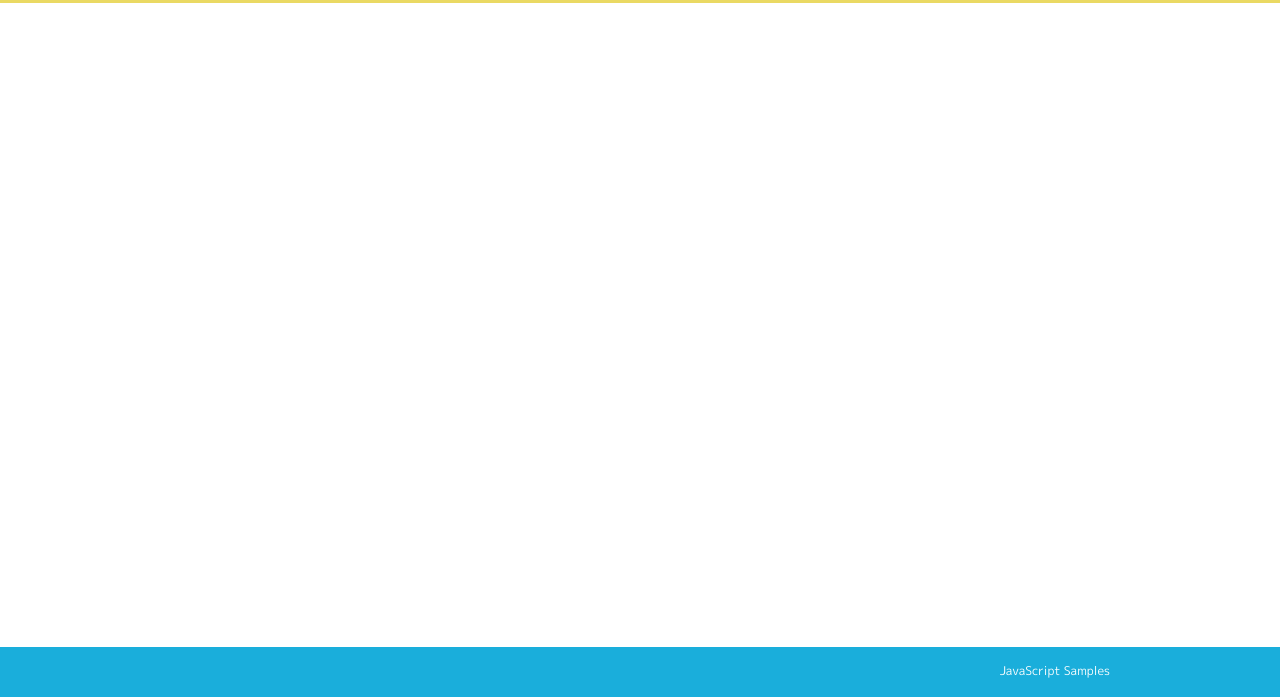
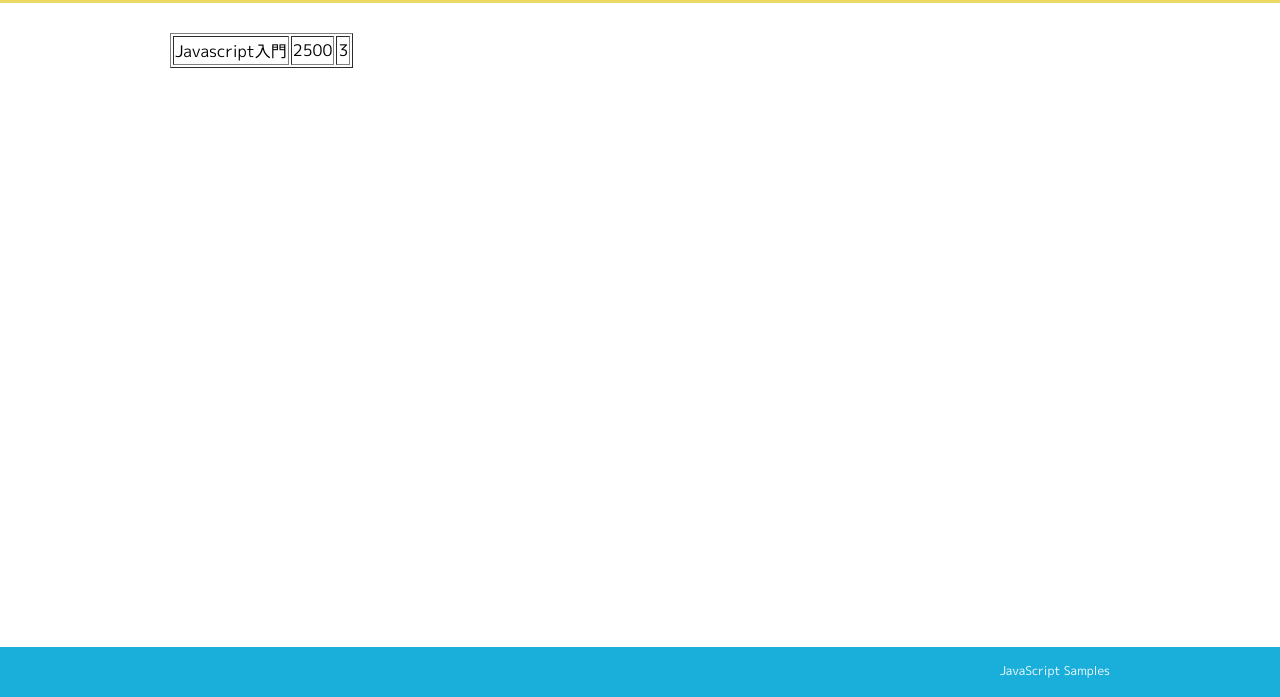
Before and after one commit to naetosuuke/javascript_training, a plain HTML site: page lesson3/index.html in a window 1280 px wide. Shown: the part 103-800 px from the top of the page. Drawn offline with Linux system fonts and the light colour scheme.

Commit message:
lesson3 complete

```diff
--- a/lesson3/index.html
+++ b/lesson3/index.html
@@ -19,6 +19,22 @@
 <div class="container">
 <section>
 
+    <table border="1">
+        <tr>
+            <td id="title"></td>
+            <td id="price"></td>
+            <td id="stock"></td>
+        </tr>
+    </table>
+
+    <!-- <h1>やることリスト</h1>
+    <ul id="list">
+    </ul> -->
+
+    <!-- <p id='output'></p>
+    <p id='output2'></p>
+    <p id='output3'></p>
+     -->
 </section>
 </div><!-- /.container -->
 </main>
@@ -27,5 +43,128 @@
 <p>JavaScript Samples</p>
 </div><!-- /.container -->
 </footer>
+<script>
+    'use strict';
+
+    let jsbook = {title: 'Javascript入門', price: ' 2500', stock: 3};
+
+    document.getElementById('title').textContent = jsbook.title;
+    document.getElementById('price').textContent = jsbook.price;
+    document.getElementById('stock').textContent = jsbook.stock;
+
+
+
+    // for (let p in jsbook) {
+    //     console.log(p + ' : ' + jsbook[p]);
+    // }
+
+    // console.log(jsbook);
+    // console.log(jsbook.title); // ドット記法
+    // console.log(jsbook['price']); // ブラケット記法
+    // jsbook.stock = 10;
+    // jsbook['stock'] = 10;
+    // console.log(jsbook.stock);
+
+
+    // let todo = ['デザインカンプ作成', 'データ整理', '勉強会申込', '牛乳買う']
+    // todo.push('歯医者に行く');
+    // for(let item of todo) {
+    //     const li = `<li>${item}</li>`;
+    //     // list要素の子要素として先頭に追加
+    //     document.getElementById('list').insertAdjacentHTML('beforeend', li);
+    // }
+
+
+    // function fizzbuzz(num) {
+    //     if(num % 3 === 0 && num % 5 === 0) {
+    //         return 'fizzbuzz';
+    //     } else if(num % 3 === 0) {
+    //         return 'fizz';
+    //     } else if (num % 5 === 0) {
+    //         return 'buzz';
+    //     } else {
+    //         return num;;
+    //     }
+    // }
+
+    // let i = 1;
+    // while(i <= 30) {
+    //     console.log(fizzbuzz(i));
+    //     i += 1;
+    // }
+
+
+    // function total(price) {
+    //     const tax = 0.1;
+    //     return price * (1 + tax);
+    // }
+    // console.log('コーヒーメーカーの値段は' + total(8000) + '円(税込)です。');
+    // document.getElementById('output').textContent = 'コーヒーメーカーの値段は' + total(8000) + '円(税込)です。';
+    // document.getElementById('output2').textContent = 'コーヒーフィルターの値段は' + total(200) + '円(税込)です。';
+    // document.getElementById('output3').textContent = 'コーヒー豆の値段は' + total(1000) + '円(税込)です。';
+
+
+
+    // let enemyLife = 100;
+    // window.alert('戦闘スタート');
+    // while(enemyLife > 0) {
+    //     const attack = Math.floor(Math.random() * 30) + 1; // attackはループ毎に破棄
+    //     console.log('モンスターに' + attack + 'のダメージ！');
+    //     enemyLife -= attack;
+    // }
+
+    // console.log('敵を倒した！');
+
+
+    // let i = 1;
+    // while(i <= 10) {
+    //     console.log(i + '枚');
+    //     i += 1;
+    // }
+
+    // const hour = new Date().getHours();;
+    // if(hour >= 19 && hour < 21) {
+    //     window.alert('お弁当30%OFF!');
+    // } else if(hour === 9 || hour === 15) {
+    //     window.alert('お弁当1個買うと1個おまけ!');
+    // } else {
+    //     window.alert('お弁当はいかがですか?');
+    // }
+
+
+    // const number = Math.floor(Math.random() *  6); // 0~5のランダムな整数を生成
+    // const answer = parseInt(window.prompt('数当てゲーム。0~5までの数字を入力してね'));
+    // let message;
+    // if(answer === number) {
+    //     message = 'あたり！';
+    // } else if(answer < number) {
+    //     message = '残念！もっと大きいよ';
+    // } else if(answer > number) {
+    //     message = '残念！もっと小さいよ';
+    // } else {
+    //     message = '0~5の数字を入力してね';
+    // }
+
+    // window.alert(message);
+
+
+
+    // let answer = window.prompt('ヘルプを見ますか？');
+    // if (answer === 'yes') {
+    //     window.alert('タップでジャンプ、障害物を避けます。')
+    // } else if(answer === 'no') {
+    //     window.alert('ゲーム起動中...')
+    // } else {
+    //     window.alert('yesかnoで答えてください。')
+    // }
+
+
+    // if(window.confirm('ゲームスタート！準備はいい？')) {
+    //     console.log('ゲームを開始します。')
+    // } else {
+    //     console.log('ゲームを終了します。')
+    // }
+
+</script>
 </body>
 </html>
```
